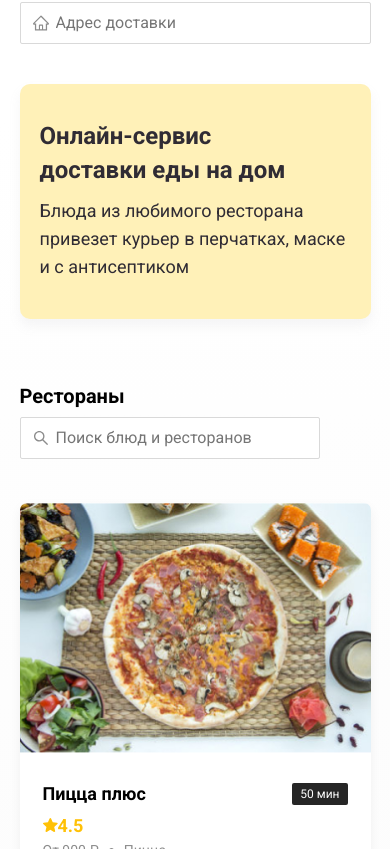
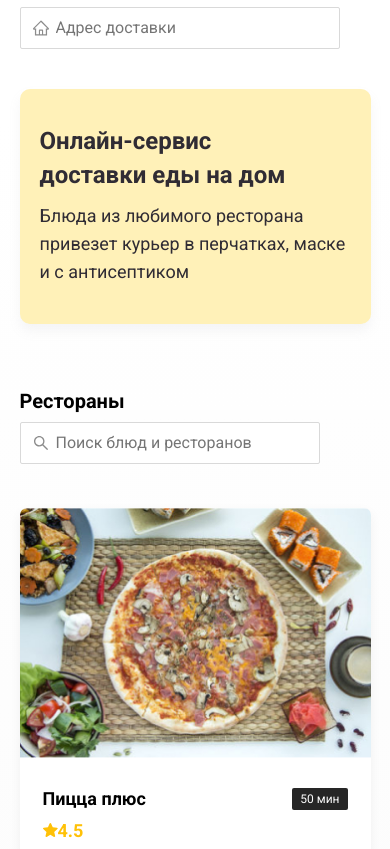
Before and after one commit to YouJeen-ru/delivery-food, a plain HTML site: page index.html in a window 390 px wide. Shown: the part 97-946 px from the top of the page. Drawn offline with Linux system fonts and the light colour scheme.

Commit message:
update header adap

```diff
--- a/css/style.css
+++ b/css/style.css
@@ -314,9 +314,9 @@ body {
         flex-wrap: wrap;
     }
     .input-address {
-        margin-top: 15px;
-        order: 5;
-        flex: 1;
+        margin-top: 20px;
+        order: 1;
+        flex: 0.9;
     }
     .promo {
         background-image: none;
```
